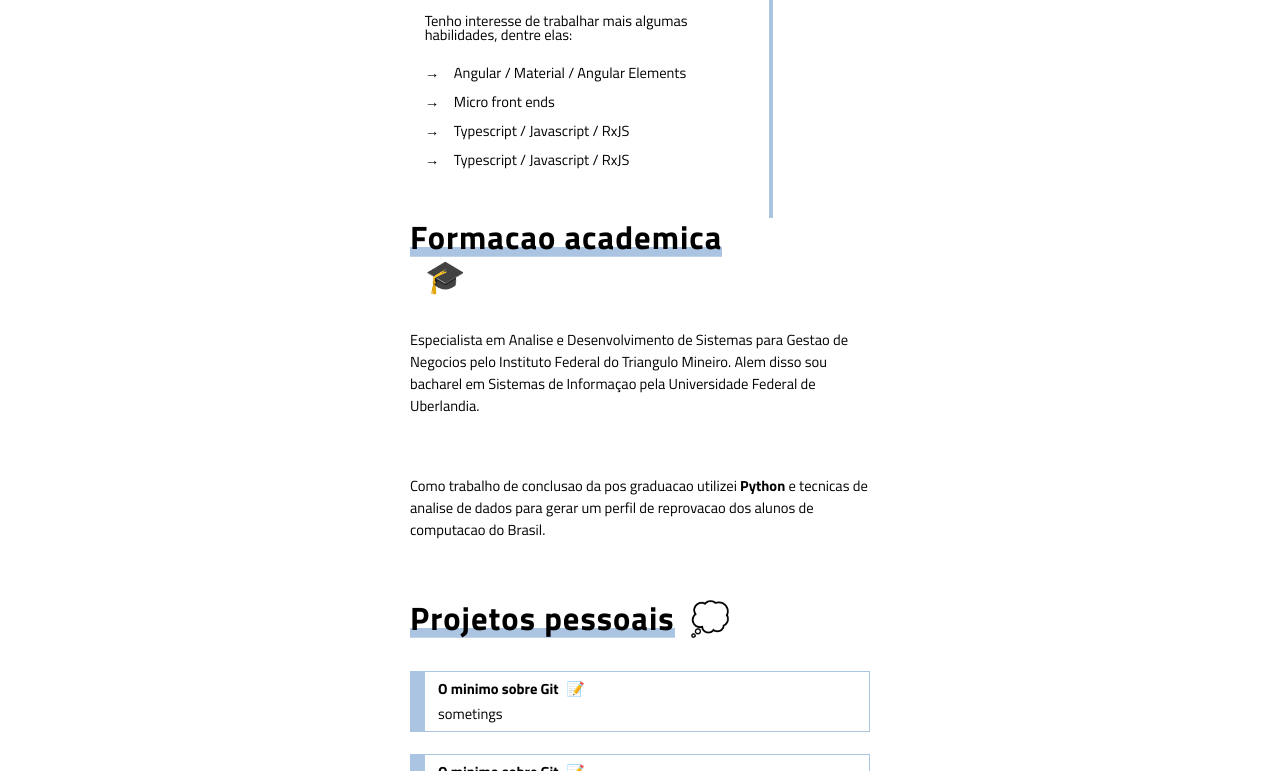
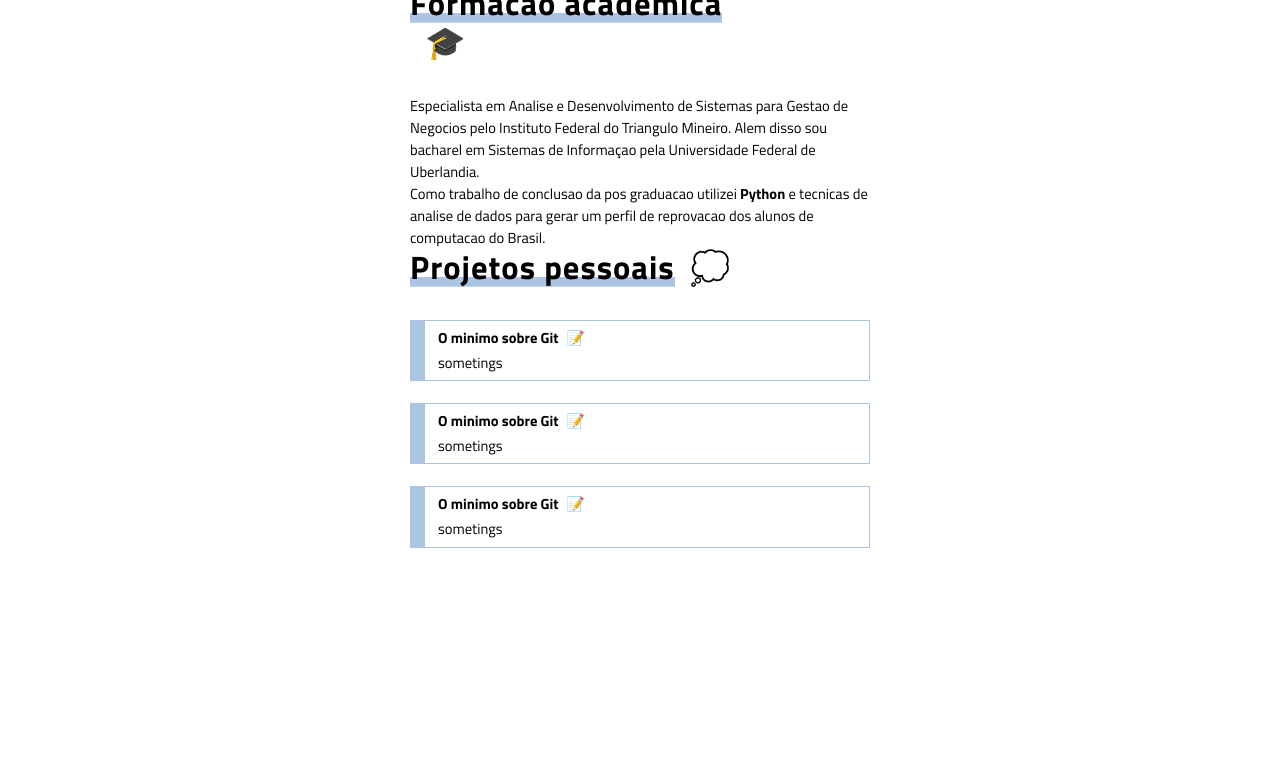
Before and after one commit to pedrovsp/pedrovsp.github.io, a Gatsby site: page / in a window 1280 px wide. Shown: the part 1412-2183 px from the top of the page. After the commit the page ends 2103 px from the top, so only its background shows below. Built offline with nearby package versions, Linux system fonts and the light colour scheme; Gatsby itself is replaced by a stand-in of ours.

Commit message:
refactor: layout improvements

```diff
--- a/src/components/layout/layout.scss
+++ b/src/components/layout/layout.scss
@@ -5,4 +5,5 @@
   margin: auto;
   max-width: 460px;
   padding-bottom: calc(3rem + 30px + 4rem);
+  overflow: hidden;
 }
--- a/src/components/paragraph/paragraph.scss
+++ b/src/components/paragraph/paragraph.scss
@@ -1,4 +1,3 @@
 .par {
 	line-height: 1.5;
-	margin-bottom: 4em;
 }
--- a/src/components/paragraph/paragraph.tsx
+++ b/src/components/paragraph/paragraph.tsx
@@ -2,11 +2,14 @@
 import './paragraph.scss'
 
 interface ParagraphProps {
+	marginBottom?: boolean;
 }
 
 export const Par: React.FunctionComponent<ParagraphProps> = (props) => {
+	const classList = ['par'];
+	if (props.marginBottom) classList.push('mb-lg');
 	return (
-		<p className='par'>
+		<p className={classList.join(' ')}>
 			{props.children}
 		</p>
 	)
```
